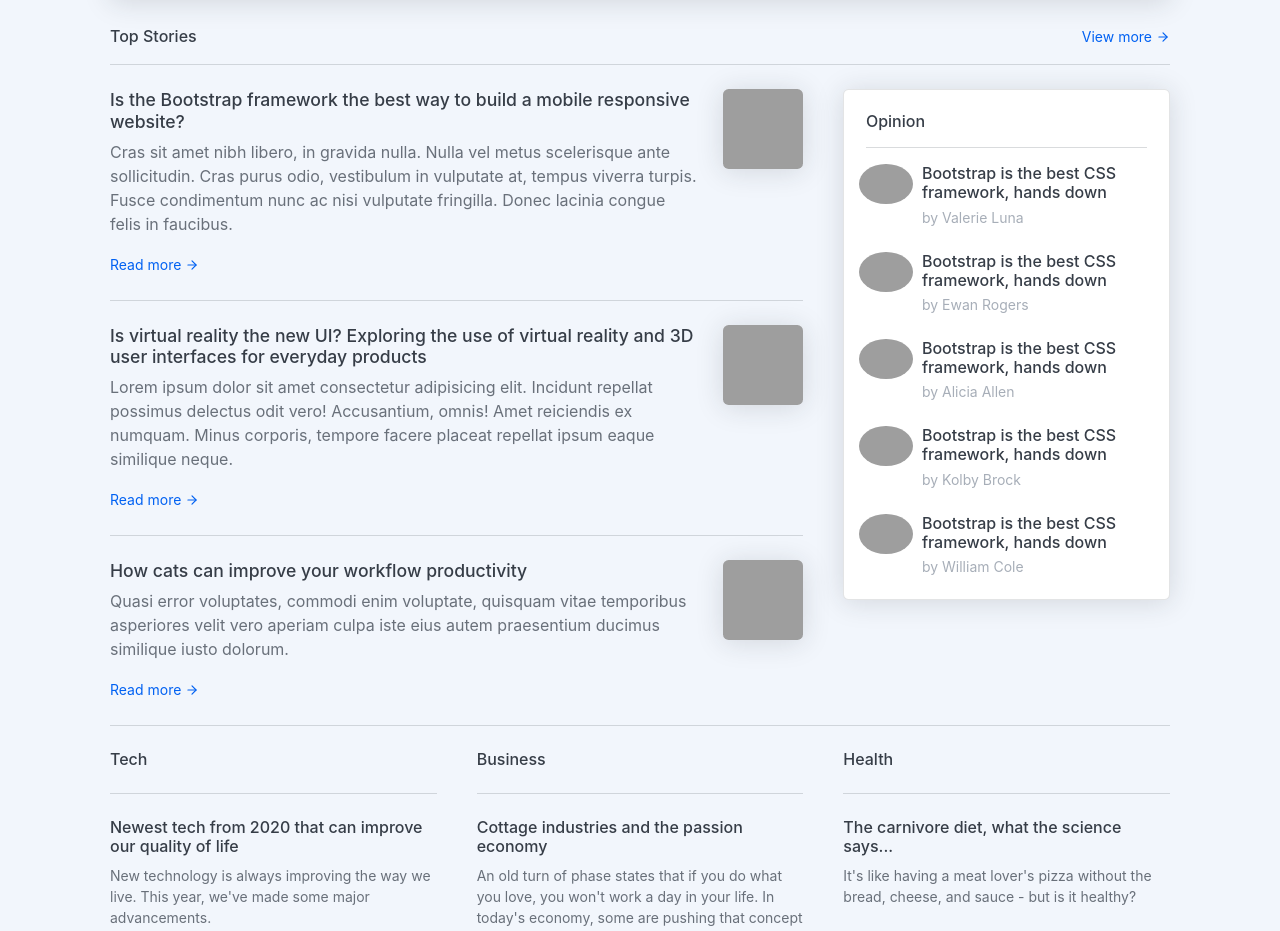
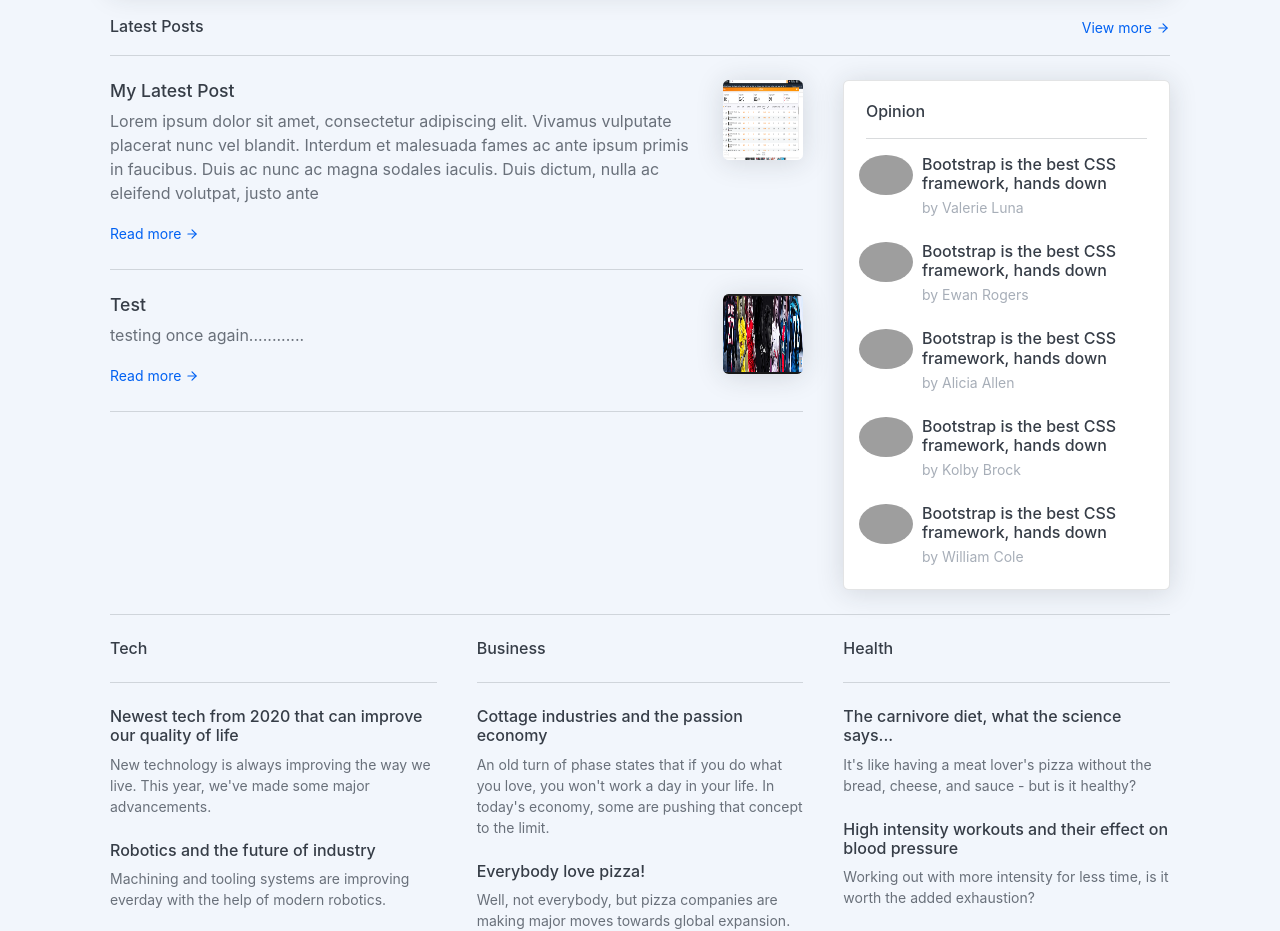
Before and after one commit to jjconway23/threeofthebest, a Django app: page / in a window 1280 px wide. Shown: the part 535-1466 px from the top of the page. Run offline with Django 3.2, Linux system fonts and the light colour scheme; data comes from the database, SQL or seed files in the repository; both versions use the stored data as it was after the commit; some libraries are stand-ins or nearby versions; some web fonts are replaced; grey boxes are pictures that could not be loaded.

Commit message:
Render latest posts to the page

```diff
--- a/theblog/models.py
+++ b/theblog/models.py
@@ -3,6 +3,7 @@
 from django.contrib.auth.models import User
 from django.urls import reverse
 from datetime import datetime, date
+from django.db.models import UniqueConstraint, Q
 
 class Category(models.Model):
     name = models.CharField(max_length=255)
@@ -55,7 +56,16 @@
     category = models.CharField(max_length=255, default='uncategorized')
     likes = models.ManyToManyField(User, related_name='blog_posts', blank=True)
     snippet = models.CharField(max_length=255)
+    isFeatured = models.BooleanField(default=False)
 
+
+    class Meta:
+        """
+            This is to only allow one post with isFeatured property.
+        """
+        constraints = [
+            UniqueConstraint(fields=['isFeatured'], condition=Q(isFeatured=True), name='isFeatured')
+        ]
 
 
     def total_likes(self):
--- a/theblog/templates/home.html
+++ b/theblog/templates/home.html
@@ -6,14 +6,13 @@
 <title>3 of the Best</title>
 {% endblock %}
 {% block content%}
-
 <section class="bg-light py-5">
     <div class="container px-5">
         <div class="d-flex align-items-center justify-content-between">
-          <h6 class="mb-0">Featured Story</h6>
+          <h6 class="mb-0">Featured Post</h6>
           <div>
             <a class="text-arrow-icon small" href="#!">
-              More headlines
+              More Reviews
               <i data-feather="arrow-right"></i>
             </a>
           </div>
@@ -23,23 +22,24 @@
           <div class="card-body p-0">
             <div class="row g-0">
               <div class="col-lg-6 p-5">
+
+                {% for post in object_list %}
+                    {% if post.isFeatured %}
                 <a
                   class="badge badge-marketing bg-primary-soft rounded-pill text-primary mb-3"
                   href="#!"
-                  >Web</a
+                  >{{post.category|title}}</a
                 >
-                <a class="text-dark" href="#!"
+                <a class="text-dark" href="{% url 'post-details' post.pk %}"
                   ><h1>
-                    News companies post headline about creating new
-                    websites with powerful UI kits
+                    {{post.title}}
                   </h1></a
                 >
                 <p>
-                  When creating and developing startups, using a UI kit to
-                  bootstrap your companies website can be an extremely
-                  efficient way to save time, money, and runway.
+                    {{post.snippet}}
+
                 </p>
-                <a class="text-arrow-icon small" href="#!">
+                <a class="text-arrow-icon small" href="{% url 'post-details' post.pk %}">
                   Read more
                   <i data-feather="arrow-right"></i>
                 </a>
@@ -47,14 +47,16 @@
               <div
                 class="col-lg-6 align-self-stretch bg-img-cover d-none d-lg-flex"
                 style="
-                  background-image: url('https://source.unsplash.com/npxXWgQ33ZQ/1200x800');
+                  background-image: url('{{post.header_image.url}}');
                 "
               ></div>
+              {% endif %}
+              {% endfor %}
             </div>
           </div>
         </div>
         <div class="d-flex align-items-center justify-content-between">
-          <h6 class="mb-0">Top Stories</h6>
+          <h6 class="mb-0">Latest Posts</h6>
           <div>
             <a class="text-arrow-icon small" href="#!">
               View more
@@ -65,22 +67,19 @@
         <hr class="mb-4" />
         <div class="row gx-5">
           <div class="col-lg-7 col-xl-8">
+            {% for post in object_list|slice:":3" %}
+
             <div class="d-flex">
               <div class="flex-grow-1">
-                <a class="text-dark" href="#!"
+                <a class="text-dark" href="{% url 'post-details' post.pk %}"
                   ><h5 class="mt-0">
-                    Is the Bootstrap framework the best way to build a
-                    mobile responsive website?
+                    {{post.title|title}}
                   </h5></a
                 >
                 <p>
-                  Cras sit amet nibh libero, in gravida nulla. Nulla vel
-                  metus scelerisque ante sollicitudin. Cras purus odio,
-                  vestibulum in vulputate at, tempus viverra turpis. Fusce
-                  condimentum nunc ac nisi vulputate fringilla. Donec
-                  lacinia congue felis in faucibus.
+                    {{ post.snippet }}
                 </p>
-                <a class="text-arrow-icon small" href="#!">
+                <a class="text-arrow-icon small" href="{% url 'post-details' post.pk %}">
                   Read more
                   <i data-feather="arrow-right"></i>
                 </a>
@@ -88,68 +87,17 @@
               <div class="flex-shrink-0 ms-4">
                 <img
                   class="align-self-start rounded shadow media-img"
-                  src="https://source.unsplash.com/4hbJ-eymZ1o/160x160"
+                  src="{{ post.header_image.url }}"
                   alt="..."
                 />
               </div>
+
             </div>
             <hr class="my-4" />
-            <div class="d-flex">
-              <div class="flex-grow-1">
-                <a class="text-dark" href="#!"
-                  ><h5 class="mt-0">
-                    Is virtual reality the new UI? Exploring the use of
-                    virtual reality and 3D user interfaces for everyday
-                    products
-                  </h5></a
-                >
-                <p>
-                  Lorem ipsum dolor sit amet consectetur adipisicing elit.
-                  Incidunt repellat possimus delectus odit vero!
-                  Accusantium, omnis! Amet reiciendis ex numquam. Minus
-                  corporis, tempore facere placeat repellat ipsum eaque
-                  similique neque.
-                </p>
-                <a class="text-arrow-icon small" href="#!">
-                  Read more
-                  <i data-feather="arrow-right"></i>
-                </a>
-              </div>
-              <div class="flex-shrink-0 ms-4">
-                <img
-                  class="align-self-start rounded shadow media-img"
-                  src="https://source.unsplash.com/HI6gy-p-WBI/160x160"
-                  alt="..."
-                />
-              </div>
-            </div>
-            <hr class="my-4" />
-            <div class="d-flex">
-              <div class="flex-grow-1">
-                <a class="text-dark" href="#!"
-                  ><h5 class="mt-0">
-                    How cats can improve your workflow productivity
-                  </h5></a
-                >
-                <p>
-                  Quasi error voluptates, commodi enim voluptate, quisquam
-                  vitae temporibus asperiores velit vero aperiam culpa
-                  iste eius autem praesentium ducimus similique iusto
-                  dolorum.
-                </p>
-                <a class="text-arrow-icon small" href="#!">
-                  Read more
-                  <i data-feather="arrow-right"></i>
-                </a>
-              </div>
-              <div class="flex-shrink-0 ms-4">
-                <img
-                  class="align-self-start rounded shadow media-img"
-                  src="https://source.unsplash.com/bN9FFTPlLjU/160x160"
-                  alt="..."
-                />
-              </div>
-            </div>
+
+            {% endfor %}
+
+
             <hr class="my-4 d-lg-none" />
           </div>
           <div class="col-lg-5 col-xl-4">
@@ -400,17 +348,3 @@
   </div>
 </section>
 {% endblock %}
-
-<h1>Hello World!</h1>
-<ul>
-    {% for post in object_list %}
-    <li>
-        <a href="{% url 'post-details' post.pk %}">{{post.title}}</a>
-        - <a href="{% url 'category' post.category|slugify %}">{{ post.category }}</a>
-        {{post.author|capfirst}} -
-        <br>
-        {{ post.snippet }}
-    </li>
-    {% endfor %}
-</ul>
-<a href="{% url 'add_post' %}">Add Post</a>
```
Also changed, not shown: db.sqlite3, media/images/toolkit-product_NNc6a19.png (added), theblog/migrations/0002_post_isfeatured.py (added).
